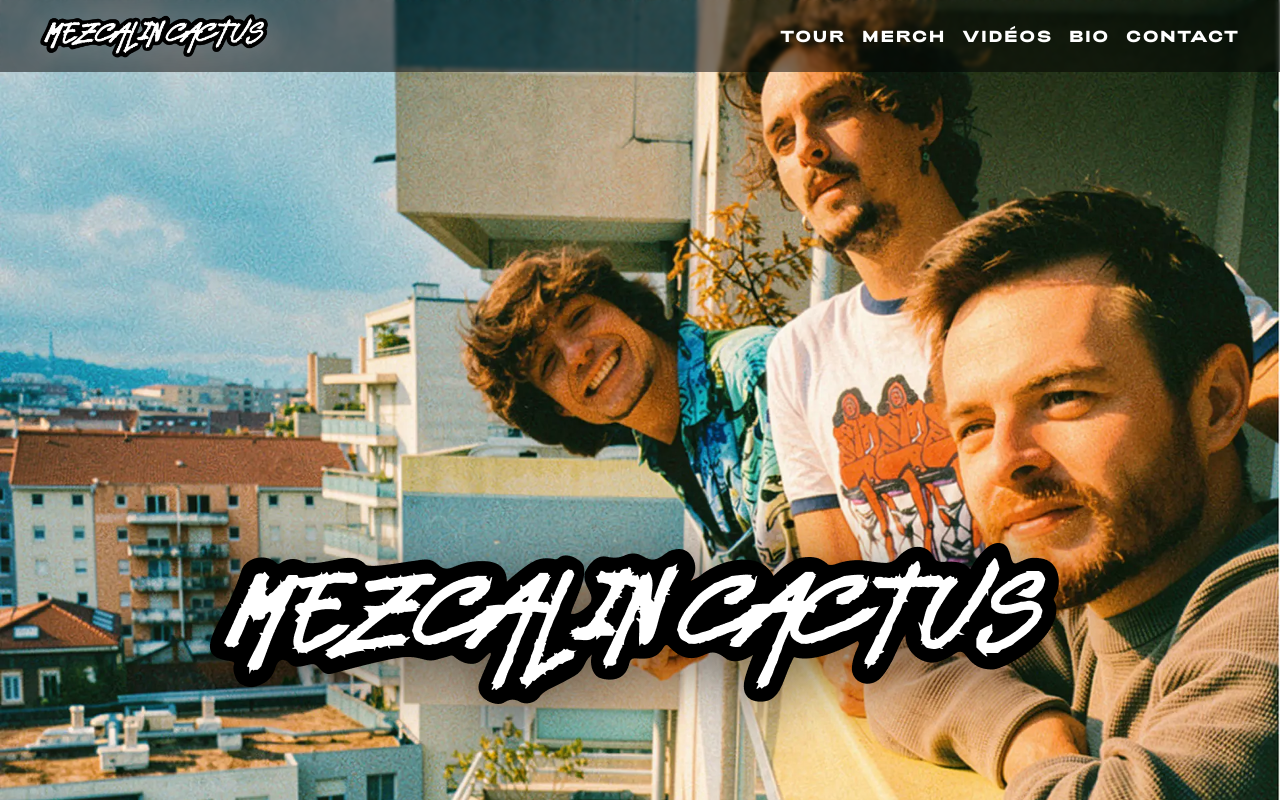
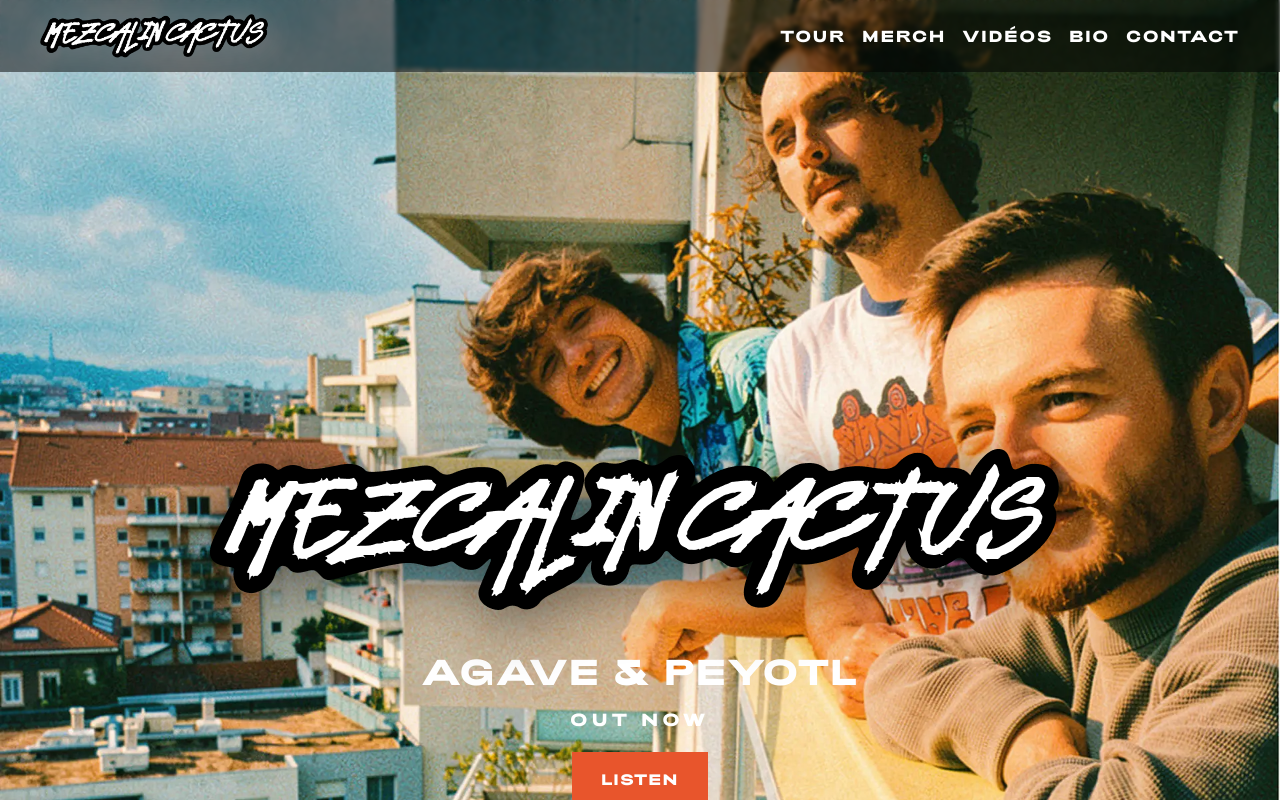
Before and after one commit to Kilian-mescam/mezcalincactus2, a React (Vite) app: page / in a window 1280 px wide. Shown: the top 800 px of the page. Built offline with nearby package versions, Linux system fonts and the light colour scheme; no server answers; the database is empty.

Commit message:
feat: enhance HeroSection with logo animation and add Linktree URL to bandConfig

```diff
--- a/src/components/Sections/HeroSection.tsx
+++ b/src/components/Sections/HeroSection.tsx
@@ -14,11 +14,32 @@ function HeroSection() {
       }}
     >
       <div className="flex flex-col items-center justify-center text-center">
-        <img
-          className="mt-[28rem] w-[min(100%,1000px)] [filter:drop-shadow(0_12px_30px_rgba(0,0,0,0.5))]"
-          src={logoImage}
-          alt={bandConfig.name}
-        />
+        <div
+          className="logo-trip relative mt-[28rem] w-[min(100%,1000px)]"
+          style={{ '--logo-url': `url(${logoImage})` } as React.CSSProperties}
+        >
+          <img
+            className="logo-trip__img relative block w-full [filter:drop-shadow(0_12px_30px_rgba(0,0,0,0.5))]"
+            src={logoImage}
+            alt={bandConfig.name}
+          />
+          <span className="logo-trip__ghost logo-trip__ghost--a" aria-hidden="true" />
+          <span className="logo-trip__ghost logo-trip__ghost--b" aria-hidden="true" />
+        </div>
+
+        <div className="mt-8 flex flex-col items-center gap-2">
+          <p className="font-display text-[2.25rem] font-black uppercase tracking-[0.05em] text-white">Agave &amp; Peyotl</p>
+          <p className="font-display text-[1.1rem] font-black uppercase tracking-[0.25em] text-white">Out now</p>
+        </div>
+
+        <a
+          className="font-display mt-5 inline-flex w-fit items-center justify-center bg-accent px-[1.8rem] py-[0.95rem] text-[0.95rem] font-black uppercase tracking-[0.1em] text-white transition-colors duration-200 hover:bg-accent-2 hover:text-bg"
+          href={bandConfig.linktreeUrl}
+          target="_blank"
+          rel="noreferrer"
+        >
+          Listen
+        </a>
       </div>
     </section>
   )
--- a/src/data/config.ts
+++ b/src/data/config.ts
@@ -5,6 +5,7 @@ export const bandConfig: BandConfig = {
   name: 'Mezcal in Cactus',
   // Pseudo paypal.me (partie après paypal.me/).
   paypalUsername: 'MezcalinCactus',
+  linktreeUrl: 'https://linktr.ee/mezcalincactus',
   socialLinks: [
     { label: 'Instagram', url: 'https://instagram.com/mezcalincactus' },
     { label: 'YouTube', url: 'https://youtube.com/@mezcalincactus' },
--- a/src/index.css
+++ b/src/index.css
@@ -16,9 +16,18 @@
   font-display: swap;
 }
 
+@font-face {
+  font-family: 'Lostar';
+  src: url('./assets/font/Lostar.ttf') format('truetype');
+  font-weight: 400;
+  font-style: normal;
+  font-display: swap;
+}
+
 @theme {
   --font-display: 'Adieu', 'Segoe UI', sans-serif;
   --font-body: 'Gotham Light', 'Segoe UI', sans-serif;
+  --font-lostar: 'Lostar', 'Segoe UI', sans-serif;
 
   --color-bg: #170f0a;
   --color-panel: #1f150d;
@@ -104,6 +113,126 @@ button {
   }
 }
 
+.logo-trip {
+  isolation: isolate;
+}
+
+.logo-trip__img {
+  transition: filter 0.4s ease;
+  will-change: transform, filter;
+}
+
+.logo-trip__ghost {
+  position: absolute;
+  inset: 0;
+  -webkit-mask-image: var(--logo-url);
+  mask-image: var(--logo-url);
+  -webkit-mask-size: contain;
+  mask-size: contain;
+  -webkit-mask-repeat: no-repeat;
+  mask-repeat: no-repeat;
+  -webkit-mask-position: center;
+  mask-position: center;
+  mix-blend-mode: screen;
+  opacity: 0;
+  pointer-events: none;
+  transition: opacity 0.3s ease;
+}
+
+.logo-trip__ghost--a {
+  background: #ff5e00;
+}
+
+.logo-trip__ghost--b {
+  background: #39ff6a;
+}
+
+.logo-trip:hover .logo-trip__img {
+  animation:
+    logo-trip-wobble 2.6s ease-in-out infinite,
+    logo-trip-glow 3s linear infinite;
+}
+
+.logo-trip:hover .logo-trip__ghost--a {
+  opacity: 0.9;
+  animation: logo-trip-ghost-a 1.4s ease-in-out infinite;
+}
+
+.logo-trip:hover .logo-trip__ghost--b {
+  opacity: 0.22;
+  animation: logo-trip-ghost-b 1.7s ease-in-out infinite;
+}
+
+@keyframes logo-trip-wobble {
+  0%,
+  100% {
+    transform: scale(1) rotate(0deg) skew(0deg, 0deg);
+  }
+  20% {
+    transform: scale(1.04) rotate(-2deg) skew(-2deg, 1deg);
+  }
+  40% {
+    transform: scale(0.98) rotate(2deg) skew(2deg, -1deg);
+  }
+  60% {
+    transform: scale(1.05) rotate(-1deg) skew(-1deg, 2deg);
+  }
+  80% {
+    transform: scale(0.97) rotate(1deg) skew(1deg, -2deg);
+  }
+}
+
+@keyframes logo-trip-glow {
+  0% {
+    filter: drop-shadow(0 12px 30px rgba(0, 0, 0, 0.5)) drop-shadow(0 0 14px #ff7a1a) drop-shadow(0 0 26px #ffd23f)
+      saturate(1.4);
+  }
+  25% {
+    filter: drop-shadow(0 12px 30px rgba(0, 0, 0, 0.5)) drop-shadow(0 0 18px #ffb347) drop-shadow(0 0 30px #ff7a1a)
+      saturate(1.6);
+  }
+  50% {
+    filter: drop-shadow(0 12px 30px rgba(0, 0, 0, 0.5)) drop-shadow(0 0 16px #ff9d3d) drop-shadow(0 0 22px #39ff6a)
+      saturate(1.5);
+  }
+  75% {
+    filter: drop-shadow(0 12px 30px rgba(0, 0, 0, 0.5)) drop-shadow(0 0 18px #ffb347) drop-shadow(0 0 26px #ff7a1a)
+      saturate(1.6);
+  }
+  100% {
+    filter: drop-shadow(0 12px 30px rgba(0, 0, 0, 0.5)) drop-shadow(0 0 14px #ff7a1a) drop-shadow(0 0 26px #ffd23f)
+      saturate(1.4);
+  }
+}
+
+@keyframes logo-trip-ghost-a {
+  0%,
+  100% {
+    transform: translate(0, 0) scale(1);
+  }
+  50% {
+    transform: translate(7px, -5px) scale(1.02);
+  }
+}
+
+@keyframes logo-trip-ghost-b {
+  0%,
+  100% {
+    transform: translate(0, 0) scale(1);
+  }
+  50% {
+    transform: translate(-11px, 8px) scale(1.02);
+  }
+}
+
+@media (prefers-reduced-motion: reduce) {
+  .logo-trip:hover .logo-trip__img,
+  .logo-trip:hover .logo-trip__ghost--a,
+  .logo-trip:hover .logo-trip__ghost--b {
+    animation: none;
+  }
+}
+
 .admin-texture {
   background-color: var(--color-admin-ink);
 }
--- a/src/types/entities.ts
+++ b/src/types/entities.ts
@@ -62,6 +62,7 @@ export interface SocialLink {
 export interface BandConfig {
   name: string
   paypalUsername: string
+  linktreeUrl: string
   socialLinks: SocialLink[]
 }
 
```
